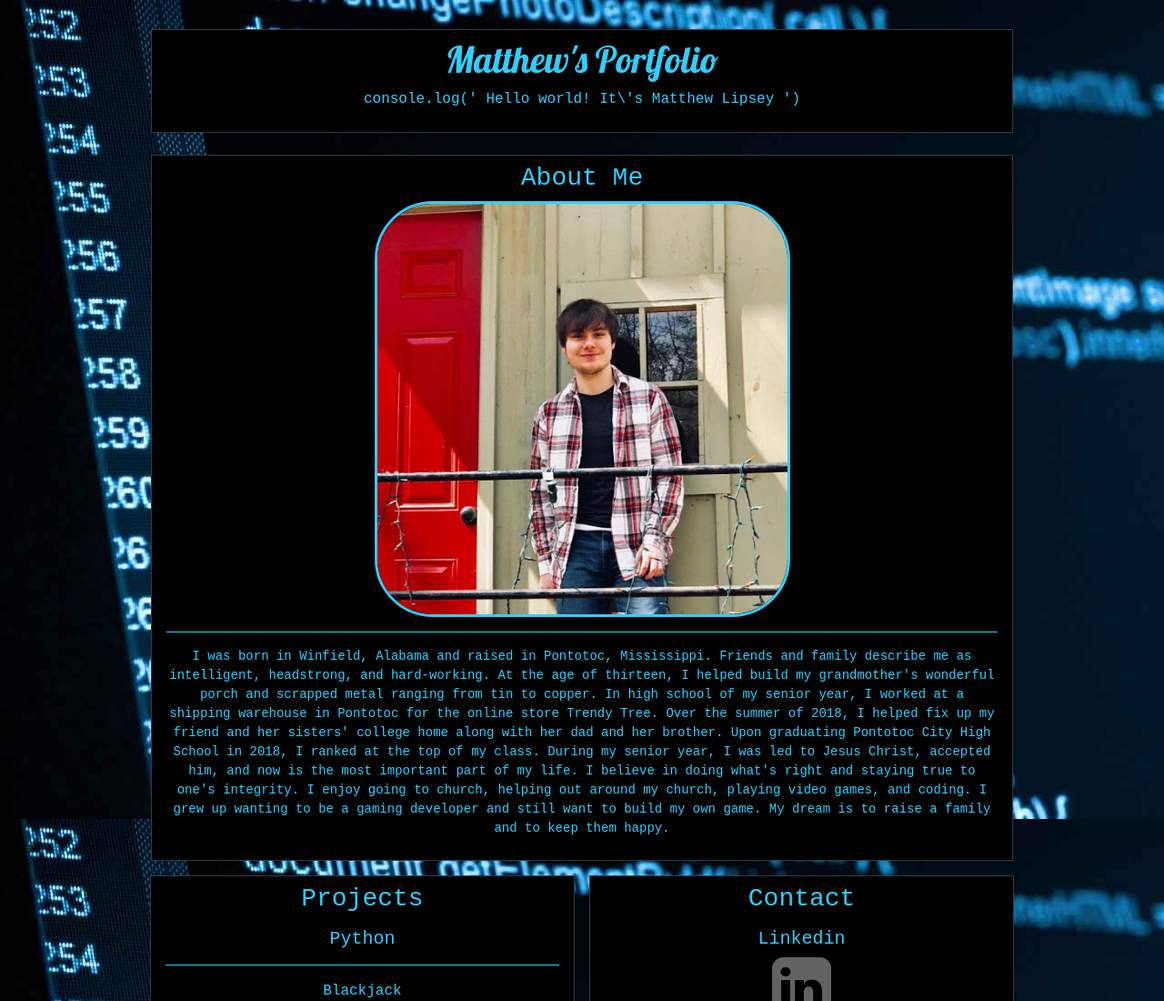
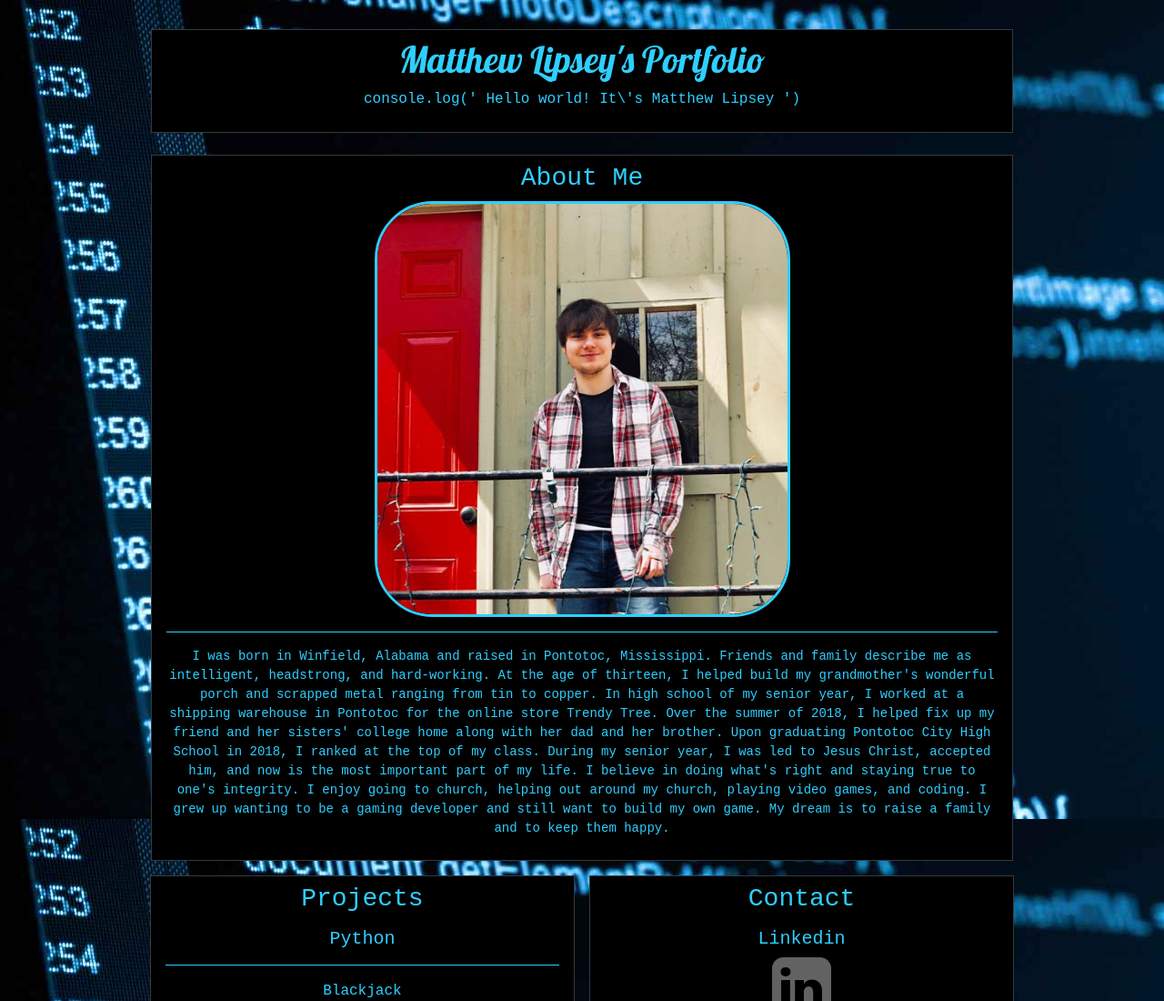
Before and after one commit to matt2tech/matt2tech.github.io, a website: page index.html in a window 1280 px wide. Shown: the top 1100 px of the page at 91% size. Drawn offline with nearby package versions, Linux system fonts and the light colour scheme.

Commit message:
Edited header

```diff
--- a/index.html
+++ b/index.html
@@ -15,7 +15,7 @@
 <body class='bg-img monospace-text techblue-text'>
     <div class='p-2 d-flex flex-column align-items-center'>
         <header id='header' class='black-bg text-center m-4 p-2 pr-3 pl-3 border border-dark'>
-            <h1 class='cursive'>Matthew's Portfolio</h1>
+            <h1 class='cursive'>Matthew Lipsey's Portfolio</h1>
             <p>console.log(' Hello world! It\'s Matthew Lipsey ')</p>
         </header>
         <div id='about-me' class='d-flex justify-content-between'>
```
